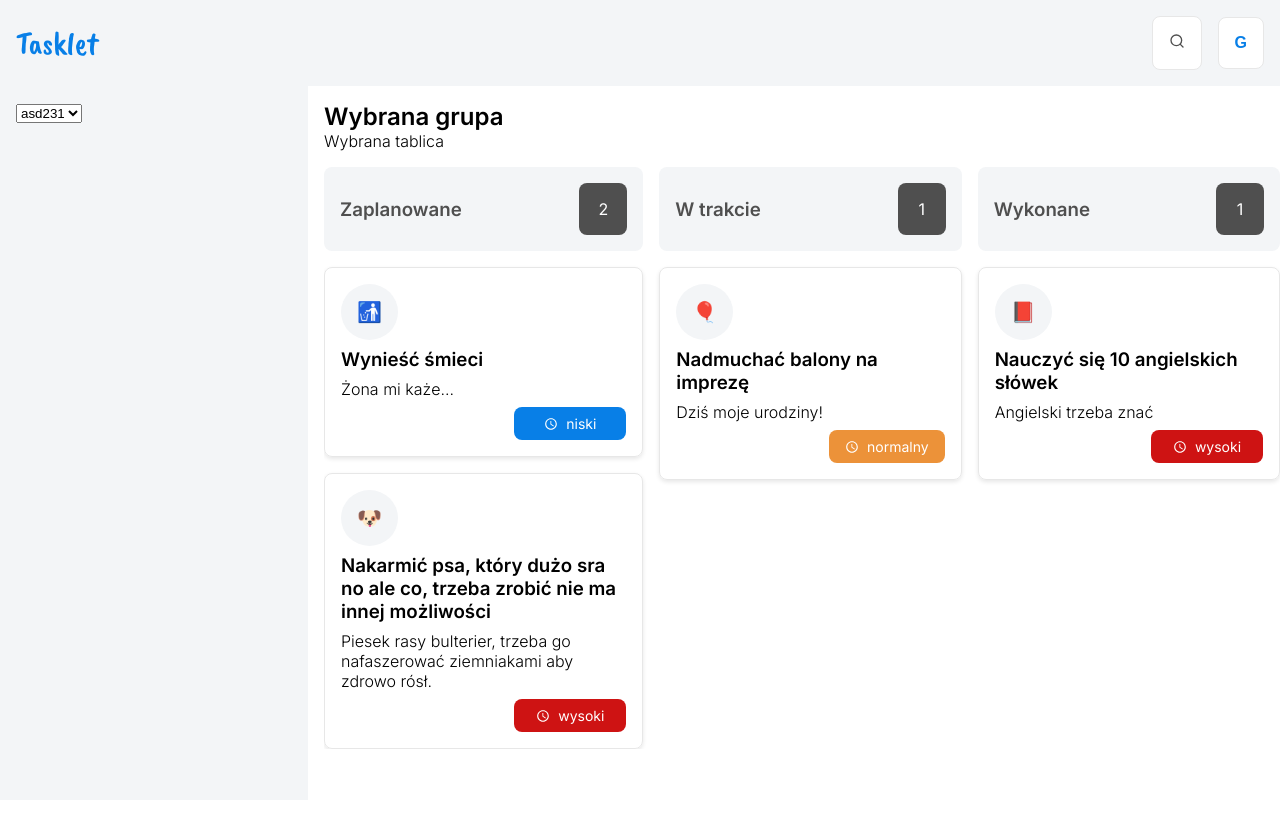
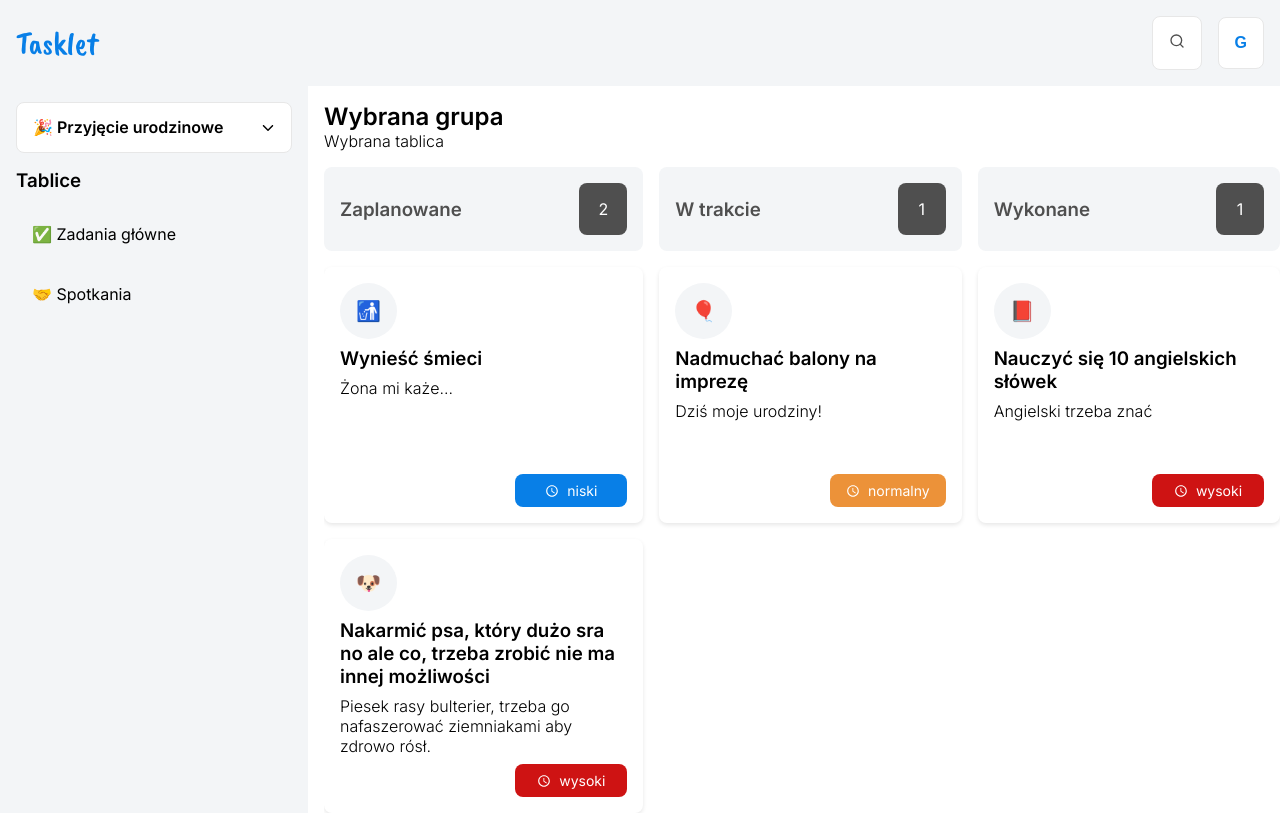
Before and after one commit to Trybuu/tasklet, a React (Vite) app: page / in a window 1280 px wide. Built offline with nearby package versions, Linux system fonts and the light colour scheme.

Commit message:
Sidebar components

```diff
--- a/src/components/Board/Board.tsx
+++ b/src/components/Board/Board.tsx
@@ -1,6 +1,8 @@
 import styled from 'styled-components'
 import { BoardInfo } from '../BoardInfo'
 import { Tasks } from '../Tasks/Tasks'
+import { DndProvider } from 'react-dnd'
+import { HTML5Backend } from 'react-dnd-html5-backend'
 
 const StyledBoard = styled.section`
   grid-column: 4/13;
@@ -61,7 +63,9 @@ const Board: React.FC = () => {
   return (
     <StyledBoard>
       <BoardInfo activeGroup="Wybrana grupa" activeBoard="Wybrana tablica" />
-      <Tasks tasks={tasks} />
+      <DndProvider backend={HTML5Backend}>
+        <Tasks tasks={tasks} />
+      </DndProvider>
     </StyledBoard>
   )
 }
--- /dev/null
+++ b/src/components/SelectBoard/SelectBoard.tsx
@@ -0,0 +1,30 @@
+import styled from 'styled-components'
+
+const SelectBoardWrapper = styled.div``
+
+const SelectBoardList = styled.ul`
+  display: flex;
+  flex-direction: column;
+  gap: 0.5rem;
+  padding: 1rem 0;
+`
+
+const SelectBoardListElement = styled.li`
+  padding: 1rem;
+  /* background-color: white; */
+  border-radius: 0.5rem;
+`
+
+const SelectBoard: React.FC = () => {
+  return (
+    <SelectBoardWrapper>
+      <h3>Tablice</h3>
+      <SelectBoardList>
+        <SelectBoardListElement>✅ Zadania główne</SelectBoardListElement>
+        <SelectBoardListElement>🤝 Spotkania</SelectBoardListElement>
+      </SelectBoardList>
+    </SelectBoardWrapper>
+  )
+}
+
+export { SelectBoard }
--- /dev/null
+++ b/src/components/SelectBoard/index.ts
@@ -0,0 +1,3 @@
+import { SelectBoard } from './SelectBoard'
+
+export { SelectBoard }
--- /dev/null
+++ b/src/components/SelectGroup/SelectGroup.tsx
@@ -0,0 +1,44 @@
+import styled from 'styled-components'
+import { IoIosArrowDown } from 'react-icons/io'
+
+const StyledSelectWrapper = styled.div`
+  position: relative;
+`
+
+const StyledSelect = styled.select`
+  width: 100%;
+  padding: 1rem;
+  font-size: 1rem;
+  font-weight: 600;
+  background-color: ${({ theme }) => theme.colors.white};
+  border: 1px solid ${({ theme }) => theme.colors.lightGray};
+  border-radius: 0.5rem;
+
+  /* Ukrycie domyślnej strzałki */
+  appearance: none;
+  -moz-appearance: none;
+  -webkit-appearance: none;
+`
+
+const StyledArrowDown = styled(IoIosArrowDown)`
+  position: absolute;
+  top: 50%;
+  right: 1rem;
+  transform: translateY(-50%);
+  pointer-events: none; /* Nie przeszkadza w interakcji z select */
+`
+
+// interface SelectGroupProps {}
+
+const SelectGroup: React.FC = () => {
+  return (
+    <StyledSelectWrapper>
+      <StyledSelect>
+        <option value="Przyjęcie urodzinowe">🎉 Przyjęcie urodzinowe</option>
+      </StyledSelect>
+      <StyledArrowDown />
+    </StyledSelectWrapper>
+  )
+}
+
+export { SelectGroup }
--- /dev/null
+++ b/src/components/SelectGroup/index.ts
@@ -0,0 +1,3 @@
+import { SelectGroup } from './SelectGroup'
+
+export { SelectGroup }
--- a/src/components/Sidebar/Sidebar.tsx
+++ b/src/components/Sidebar/Sidebar.tsx
@@ -1,21 +1,21 @@
 import styled from 'styled-components'
+import { SelectGroup } from '../SelectGroup'
+import { SelectBoard } from '../SelectBoard'
 
 const StyledSidebar = styled.nav`
   grid-column: 1/4;
+  display: flex;
+  flex-direction: column;
+  gap: 1rem;
   padding: 1rem;
   background: ${({ theme }) => theme.colors.primary};
 `
 
-interface SidebarProps {
-  activeGroup: string
-}
-
-const Sidebar: React.FC<SidebarProps> = ({ activeGroup }) => {
+const Sidebar: React.FC = () => {
   return (
     <StyledSidebar>
-      <select>
-        <option value={activeGroup}>{activeGroup}</option>
-      </select>
+      <SelectGroup />
+      <SelectBoard />
     </StyledSidebar>
   )
 }
--- a/src/components/Task/Task.tsx
+++ b/src/components/Task/Task.tsx
@@ -1,12 +1,15 @@
 import styled from 'styled-components'
 import { TaskInterface } from '../Board'
 import { TaskPriority } from '../TaskPriority'
+import { useDrag } from 'react-dnd'
+import { ItemTypes } from '../../dnd/Constants'
 
 const StyledTask = styled.div`
   display: flex;
   flex-direction: column;
   align-items: flex-start;
   gap: 0.5rem;
+  min-height: 16rem;
   padding: 1rem;
   border: 1px solid ${({ theme }) => theme.colors.lightGray};
   border-radius: 0.5rem;
@@ -29,8 +32,22 @@ interface TaskProps {
 }
 
 const Task: React.FC<TaskProps> = ({ task }) => {
+  const [{ isDragging }, dragRef] = useDrag(
+    () => ({
+      type: ItemTypes.CARD,
+      item: { id: task.id },
+      collect: (monitor) => ({
+        isDragging: !!monitor.isDragging(),
+      }),
+    }),
+    [],
+  )
+
   return (
-    <StyledTask draggable>
+    <StyledTask
+      ref={dragRef}
+      style={{ border: isDragging ? '5px solid pink' : 'none' }}
+    >
       <StyledTaskIcon>{task.icon}</StyledTaskIcon>
       <h3>{task.title}</h3>
       <StyledTaskDescription>{task.description}</StyledTaskDescription>
--- a/src/components/TaskPriority/TaskPriority.tsx
+++ b/src/components/TaskPriority/TaskPriority.tsx
@@ -2,7 +2,9 @@ import styled from 'styled-components'
 import { MdOutlineWatchLater } from 'react-icons/md'
 
 const StyledTaskPriority = styled.div<{ $priority: string }>`
+  /* Przesunięcie elementu do prawego dolnego rogu elementu rodzica z flexbox column */
   align-self: flex-end;
+  margin-top: auto;
 
   display: flex;
   align-items: center;
--- a/src/components/TaskSection/TaskSection.tsx
+++ b/src/components/TaskSection/TaskSection.tsx
@@ -1,7 +1,10 @@
 import styled from 'styled-components'
+import { useState } from 'react'
 import { TasksSectionTitle } from '../TasksSectionTitle'
 import { Task } from '../Task/Task'
 import { TaskInterface } from '../Board'
+import { useDrop } from 'react-dnd'
+import { ItemTypes } from '../../dnd/Constants'
 
 const StyledTasksSectionWrapper = styled.section`
   display: flex;
@@ -21,10 +24,25 @@ interface TaskSectionProps {
 }
 
 const TaskSection: React.FC<TaskSectionProps> = ({ id, title, tasks }) => {
+  const [sectionTasks, setSectionTasks] = useState(tasks)
+
+  const [{ isOver }, dropRef] = useDrop(() => ({
+    accept: ItemTypes.CARD,
+    drop: (item) => addTaskToSection(item.id),
+    collect: (monitor) => ({
+      isOver: !!monitor.isOver(),
+    }),
+  }))
+
+  const addTaskToSection = (id: string) => {
+    const tasksList = sectionTasks.filter((task) => task.id === id)
+    console.log(tasksList)
+  }
+
   return (
-    <StyledTasksSectionWrapper key={id} id={id}>
+    <StyledTasksSectionWrapper key={id} id={id} ref={dropRef}>
       <TasksSectionTitle title={title} tasksNumber={tasks.length} />
-      {tasks.map((task) => (
+      {sectionTasks.map((task) => (
         <Task key={task.id} task={task} />
       ))}
     </StyledTasksSectionWrapper>
--- /dev/null
+++ b/src/dnd/Constants.ts
@@ -0,0 +1,3 @@
+export const ItemTypes = {
+  CARD: 'CARD',
+}
--- a/src/styles/GlobalStyles.ts
+++ b/src/styles/GlobalStyles.ts
@@ -11,11 +11,20 @@ export const GlobalStyles = createGlobalStyle`
         font-family: 'Inter', sans-serif;
     }
 
-    input{
+    input, select{
         font-family: 'Inter', sans-serif;
     }
 
     h2,h3,h4,h5,h6{
         font-weight: 600;
     }
+
+    input:focus, button:focus, select:focus {
+    outline: none;
+    box-shadow: 0 0 0 2px rgba(0, 123, 255, 0.2);
+    }
+
+    ul, ol{
+        list-style: none;
+    }
 `
--- a/src/styles/theme.ts
+++ b/src/styles/theme.ts
@@ -2,6 +2,7 @@ export const theme = {
   colors: {
     primary: '#F3F5F7',
     accent: '#087FE7',
+    accentTransparent: 'rgba(0, 123, 255, 0.2)',
     white: '#FFFFFF',
     blue: '#087FE7',
     orange: '#EC9239',
```
